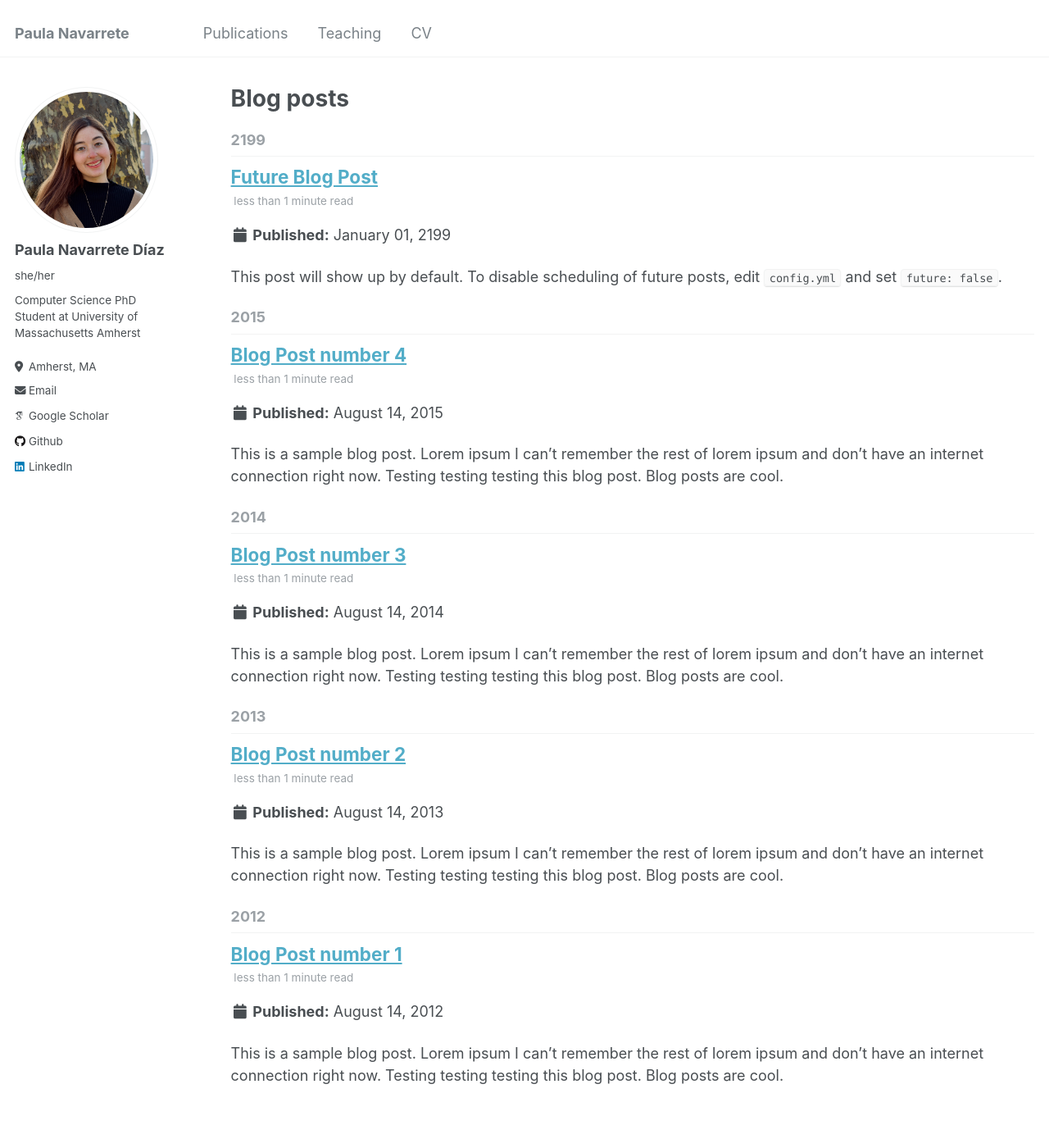
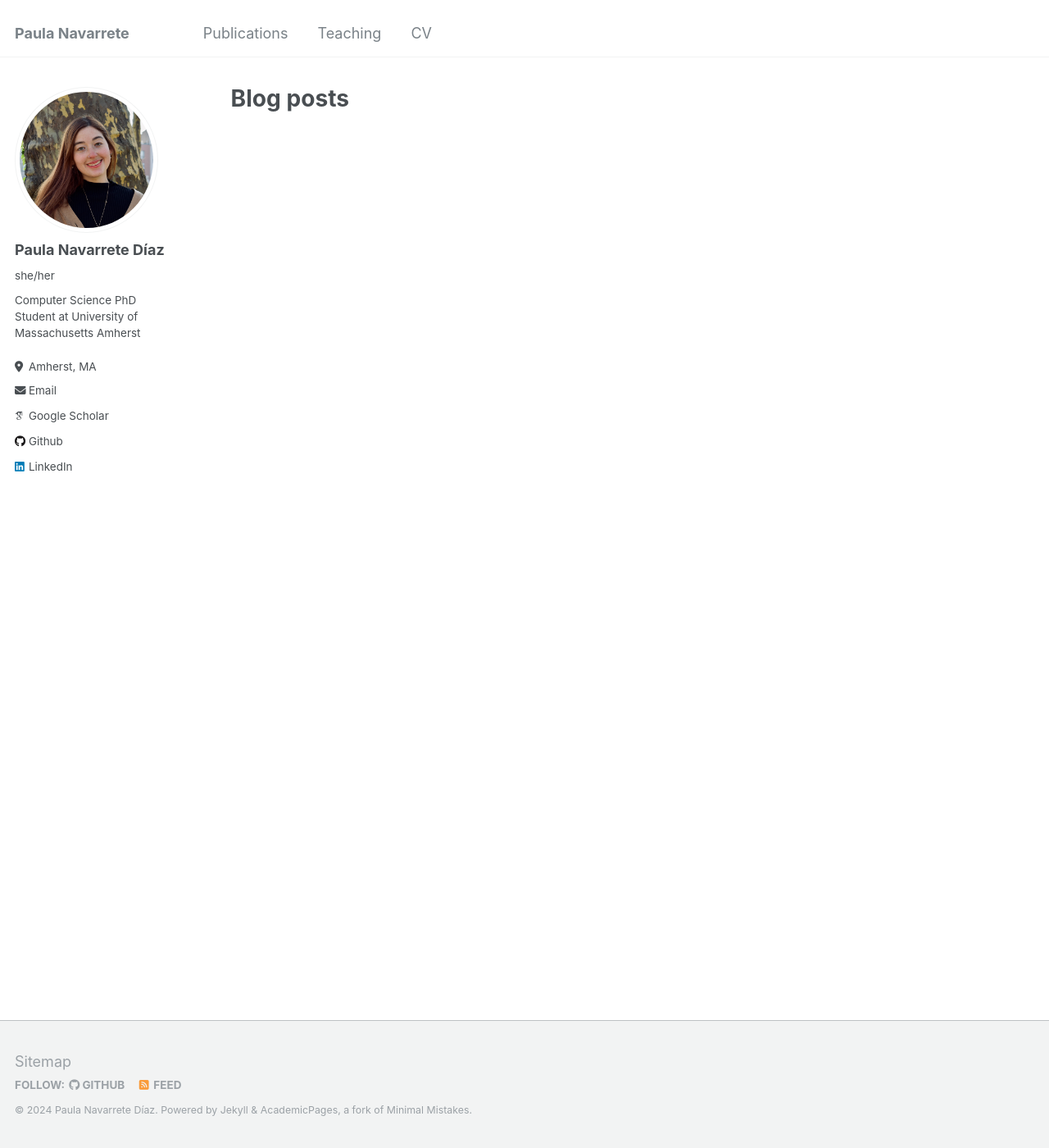
Before and after one commit to cheerstopaula/cheerstopaula.github.io, a Jekyll site: the page built from _pages/year-archive.html, in a window 1280 px wide and 1400 px high. Shown: the whole window at 82% size. Built offline with Jekyll 4.4.1, drawn with Linux system fonts in a browser that asks for light colours; some web fonts are replaced.

```diff
--- a/_posts/2012-08-14-blog-post-1.md
+++ /dev/null
@@ -1,20 +0,0 @@
----
-title: 'Blog Post number 1'
-date: 2012-08-14
-permalink: /posts/2012/08/blog-post-1/
-tags:
-  - cool posts
-  - category1
-  - category2
----
-
-This is a sample blog post. Lorem ipsum I can't remember the rest of lorem ipsum and don't have an internet connection right now. Testing testing testing this blog post. Blog posts are cool.
-
-Headings are cool
-======
-
-You can have many headings
-======
-
-Aren't headings cool?
-------
--- a/_posts/2013-08-14-blog-post-2.md
+++ /dev/null
@@ -1,20 +0,0 @@
----
-title: 'Blog Post number 2'
-date: 2013-08-14
-permalink: /posts/2013/08/blog-post-2/
-tags:
-  - cool posts
-  - category1
-  - category2
----
-
-This is a sample blog post. Lorem ipsum I can't remember the rest of lorem ipsum and don't have an internet connection right now. Testing testing testing this blog post. Blog posts are cool.
-
-Headings are cool
-======
-
-You can have many headings
-======
-
-Aren't headings cool?
-------
--- a/_posts/2014-08-14-blog-post-3.md
+++ /dev/null
@@ -1,20 +0,0 @@
----
-title: 'Blog Post number 3'
-date: 2014-08-14
-permalink: /posts/2014/08/blog-post-3/
-tags:
-  - cool posts
-  - category1
-  - category2
----
-
-This is a sample blog post. Lorem ipsum I can't remember the rest of lorem ipsum and don't have an internet connection right now. Testing testing testing this blog post. Blog posts are cool.
-
-Headings are cool
-======
-
-You can have many headings
-======
-
-Aren't headings cool?
-------
--- a/_posts/2199-01-01-future-post.md
+++ /dev/null
@@ -1,11 +0,0 @@
----
-title: 'Future Blog Post'
-date: 2199-01-01
-permalink: /posts/2012/08/blog-post-4/
-tags:
-  - cool posts
-  - category1
-  - category2
----
-
-This post will show up by default. To disable scheduling of future posts, edit `config.yml` and set `future: false`.
```
Also changed, not shown: _pages/publications.md (+0 -6 lines), _posts/2015-08-14-blog-post-4.md (deleted, +0 -20 lines), _publications/2023-11-30-ColumbiaPoster.md (renamed from _posters/2023-11-30-ColumbiaPoster.md), _publications/2024-05-10-CSSPoster.md (renamed from _posters/2024-05-10-CSSPoster.md).
